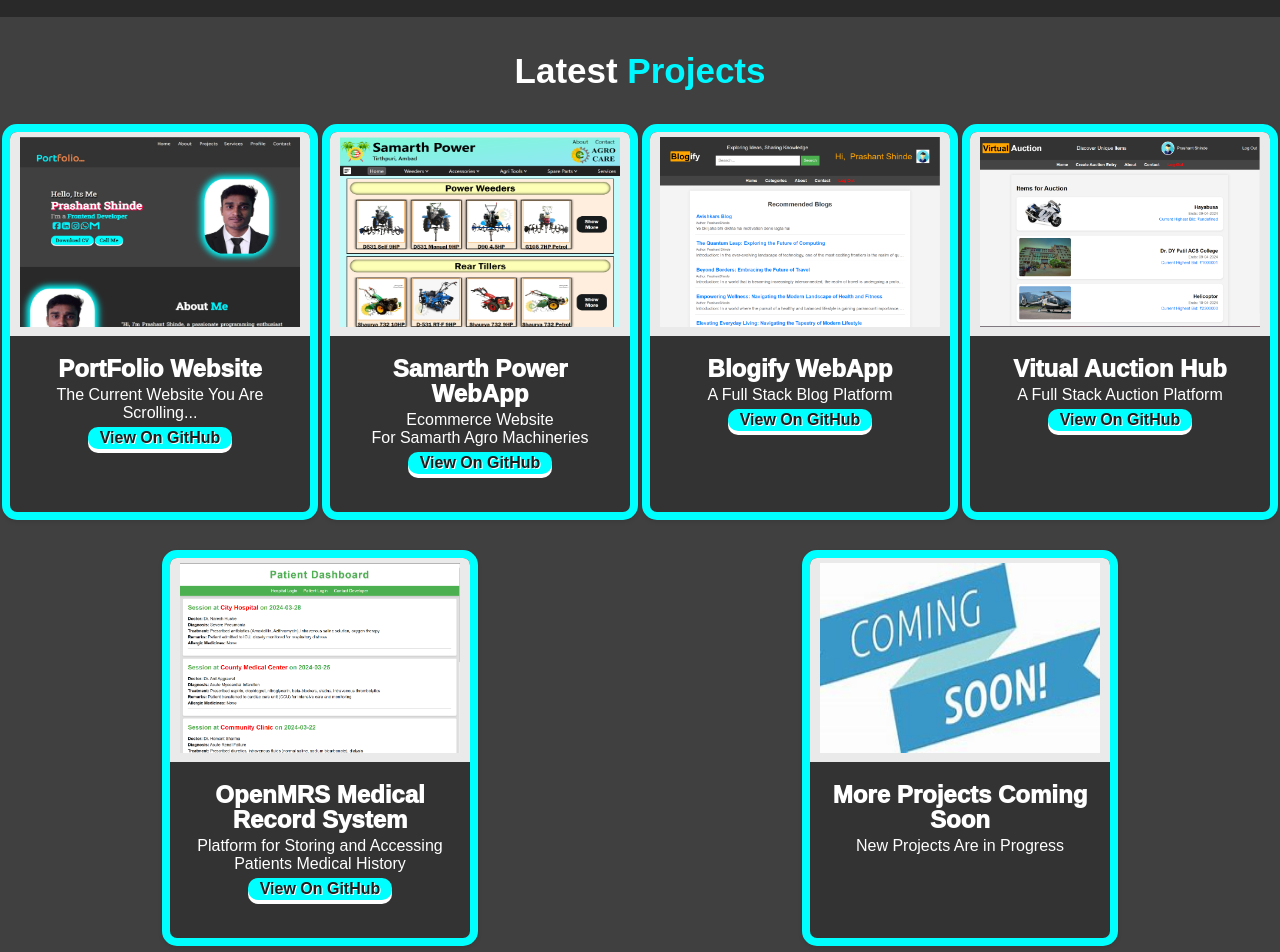
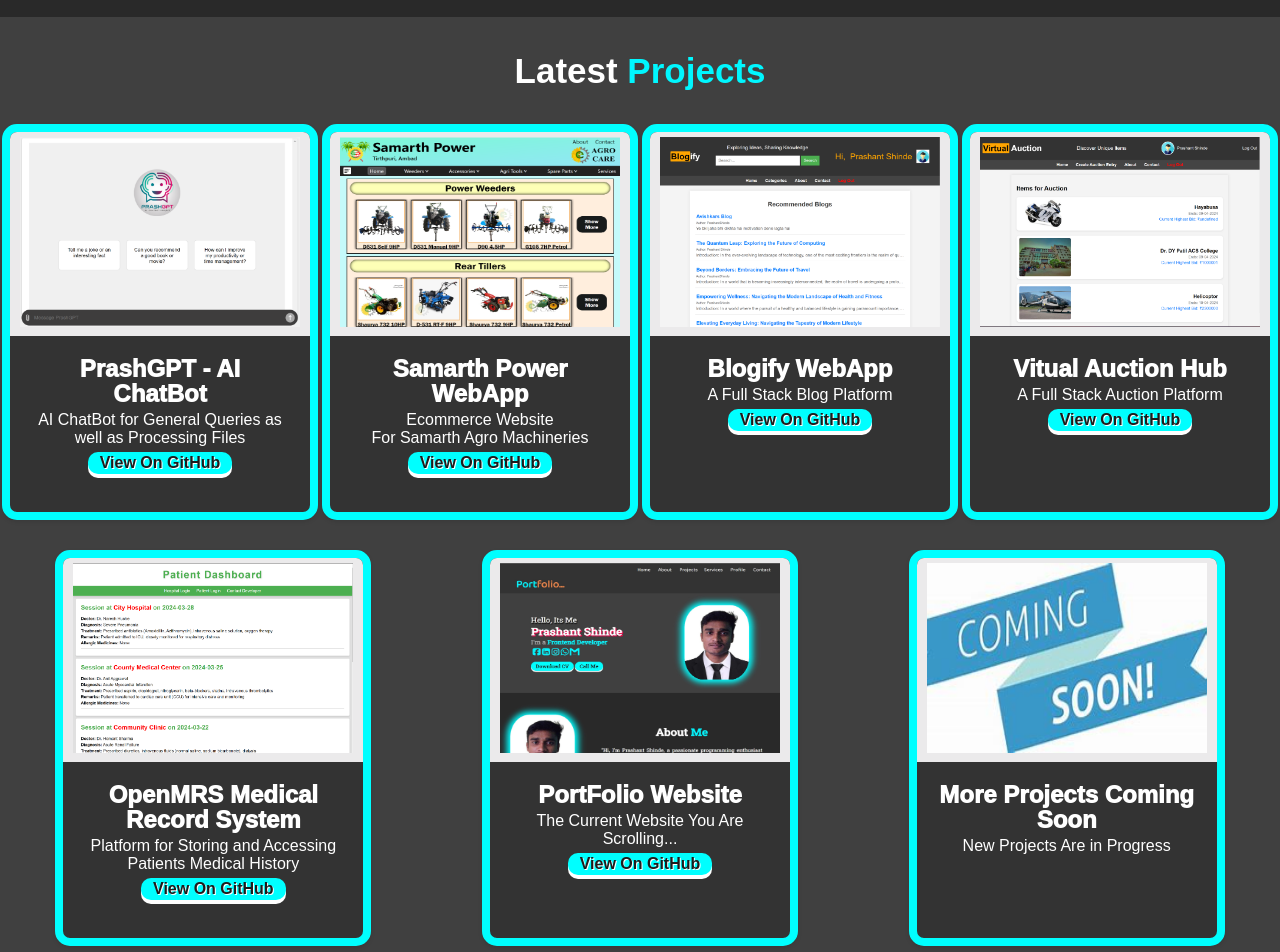
Before and after one commit to Prash9370/PortFolio, a plain HTML site: page index.html in a window 1280 px wide. Shown: the part 820-1772 px from the top of the page. Drawn offline with Linux system fonts and the light colour scheme; a web font is replaced by a local one.

Commit message:
update:new project Added:PrashGPT

```diff
--- a/index.html
+++ b/index.html
@@ -94,13 +94,13 @@
                 <p></p>
             </span></div>
         <div id="Projects">
-            <div class="card" onclick="alert('you are currently on the Website')">
-                <div class="imgcontainer"><img src="./images/portfolio.jpg" alt="Portfolio Img">
+            <div class="card" onclick="window.open('https://prashgpt.onrender.com/','_blank')">
+                <div class="imgcontainer"><img src="./images/prashgpt.png" alt="PrashGPT Img">
                 </div>
                 <div class="card-content">
-                    <h2 class="card-title">PortFolio Website</h2>
-                    <p class="card-description">The Current Website You Are Scrolling...</p>
-                    <span class="btn" onclick="github(event, 'https://github.com/Prash9370/PortFolio')">View On
+                    <h2 class="card-title">PrashGPT - AI ChatBot</h2>
+                    <p class="card-description">AI ChatBot for General Queries as well as Processing Files</p>
+                    <span class="btn" onclick="github(event, 'https://github.com/Prash9370/PrashGPT-Frontend')">View On
                         GitHub</span>
                 </div>
             </div>
@@ -141,6 +141,16 @@
                     <h2 class="card-title">OpenMRS Medical Record System</h2>
                     <p class="card-description">Platform for Storing and Accessing Patients Medical History</p>
                     <span class="btn" onclick="github(event, 'https://github.com/Prash9370/OpenMRS')">View On
+                        GitHub</span>
+                </div>
+            </div>
+            <div class="card" onclick="alert('you are currently on the Website')">
+                <div class="imgcontainer"><img src="./images/portfolio.jpg" alt="Portfolio Img">
+                </div>
+                <div class="card-content">
+                    <h2 class="card-title">PortFolio Website</h2>
+                    <p class="card-description">The Current Website You Are Scrolling...</p>
+                    <span class="btn" onclick="github(event, 'https://github.com/Prash9370/PortFolio')">View On
                         GitHub</span>
                 </div>
             </div>
```
Also changed, not shown: images/prashgpt.png (added).
